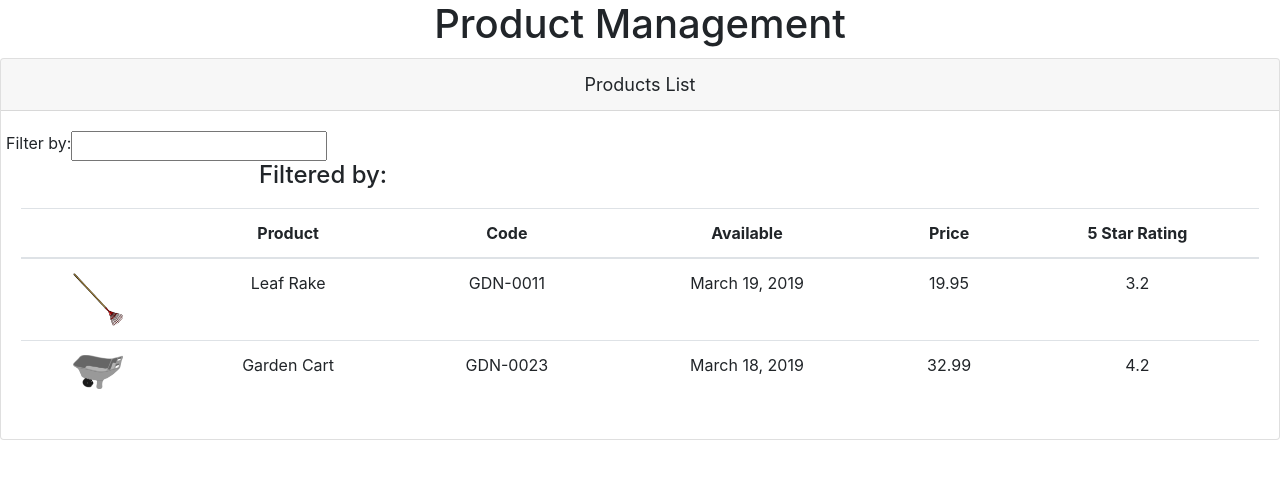
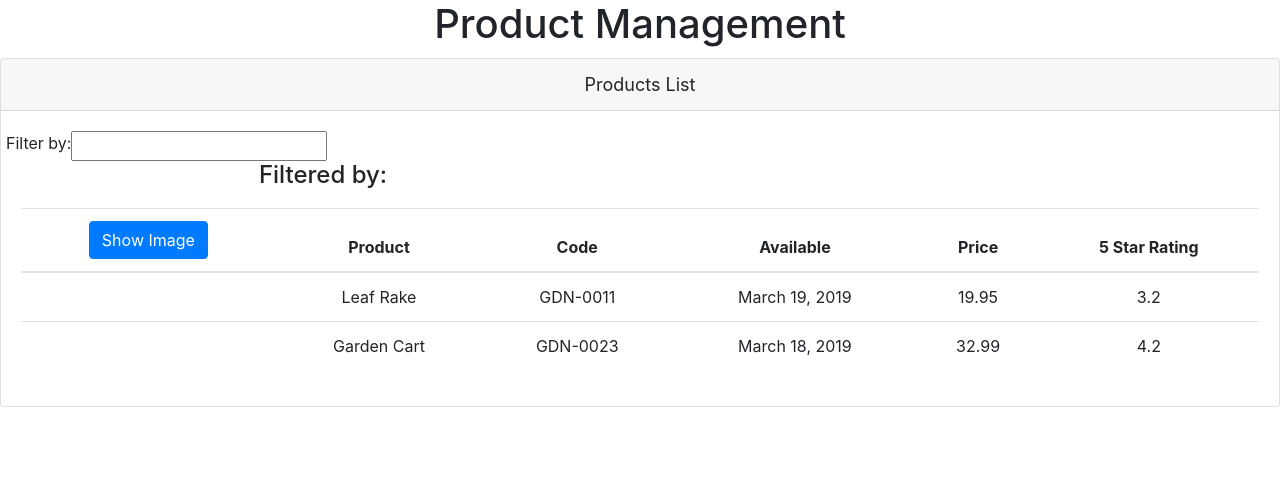
Before and after one commit to SivaKovvuri/Angular, an Angular app: page / in a window 1280 px wide. Shown: the top 478 px of the page. Built offline with nearby package versions, Linux system fonts and the light colour scheme.

Commit message:
Added Show Image/ Hide Image Functionality

```diff
--- a/src/app/products/product-list.component.html
+++ b/src/app/products/product-list.component.html
@@ -14,7 +14,7 @@
       <table class="table" *ngIf="products && products.length">
         <thead>
           <tr>
-            <th></th>
+            <th><button class="btn btn-primary" (click)='toggleImage()'>{{toggle?'Hide':'Show'}} Image</button></th>
             <th>Product</th>
             <th>Code</th>
             <th>Available</th>
@@ -24,7 +24,7 @@
         </thead>
         <tbody>
           <tr *ngFor="let product of products">
-           <td><img [src]='product.imageUrl' [style.width.px]='imageWidth' [style.margin.px]='imageMargin' ></td>
+           <td ><img *ngIf="toggle" [src]='product.imageUrl' [style.width.px]='imageWidth' [style.margin.px]='imageMargin' ></td>
              <td>{{product.productName}}</td>
             <td>{{product.productCode}}</td>
             <td>{{product.releaseDate}}</td>
--- a/src/app/products/product-list.component.ts
+++ b/src/app/products/product-list.component.ts
@@ -8,6 +8,7 @@ export class ProductsListComponent {
   pageTitle: string = 'Products List';
   imageWidth: number = 50;
   imageMargin: number = 2;
+  toggle: boolean = false;
   products: any[] = [
     {
       productId: 1,
@@ -30,4 +31,8 @@ export class ProductsListComponent {
       imageUrl: 'assets/images/garden_cart.png',
     },
   ];
+  // not Required to specify functin keyword
+  toggleImage(): void {
+    this.toggle = !this.toggle;
+  }
 }
```
